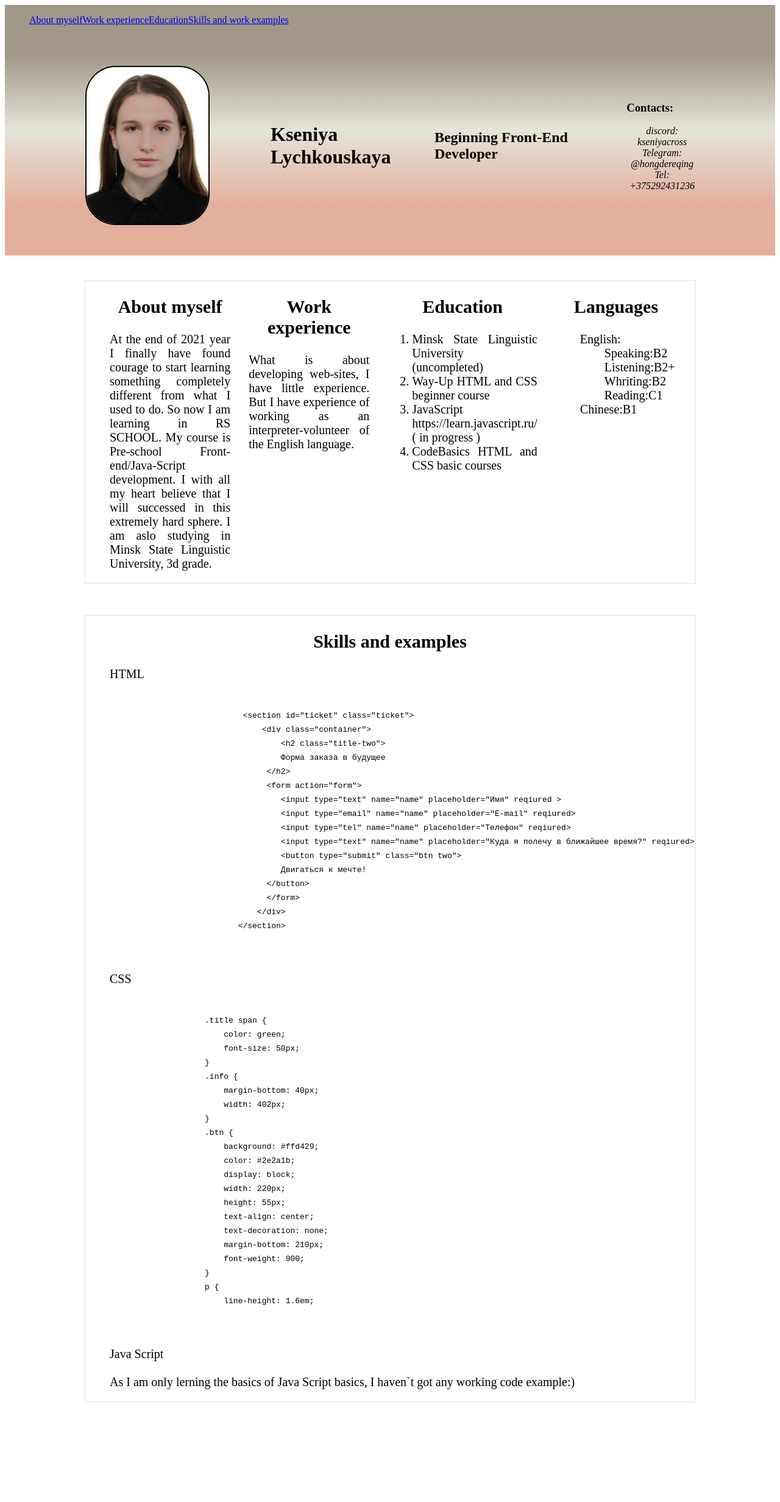
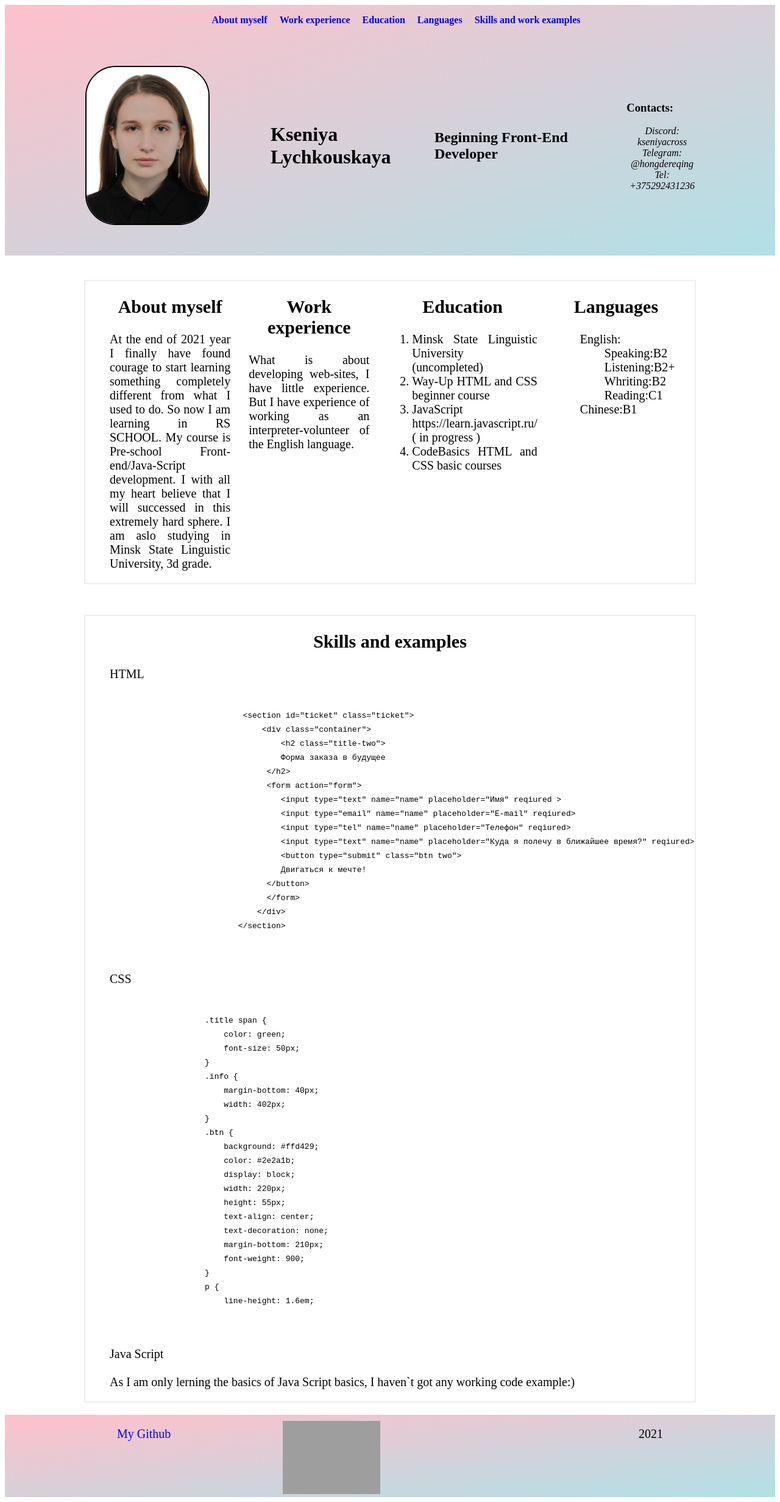
Before and after one commit to Kseniyacross/rsschool-cv, a plain HTML site: page index.html in a window 1280 px wide. Shown: the whole page at 61% size. Before the commit the page ends 2308 px from the top, so only its background shows below. Drawn offline with Linux system fonts and the light colour scheme; grey boxes are pictures that could not be loaded.

Commit message:
feat:add footer

```diff
--- a/index.html
+++ b/index.html
@@ -3,7 +3,7 @@
 <head>
 	<meta charset="UTF-8">
 	<meta name="viewport" content="width=device-width, initial-scale=1.0">
-	<title>Document</title>
+	<title>CV</title>
    <link href="https://fonts.googleapis.com/css2?family=Open+Sans&family=Ubuntu:wght@700&display=swap" rel="stylesheet">
    <link rel="stylesheet" href="style.css">
    <meta name="viewport" content="width=device-width, initial-scale=1">
@@ -12,10 +12,11 @@
 <header id="header">
     <nav class="menu">
         <ul class="menu">
-          <li><a href="#">About myself</a></li>
-          <li><a href="#">Work experience</a></li>
-          <li><a href="#">Education</a></li>
-          <li><a href="#">Skills and work examples</a></li>
+          <li class="item"><a href="#my-info">About myself</a></li>
+          <li class="item"><a href="#w-exp">Work experience</a></li>
+          <li class="item"><a href="#edu">Education</a></li>
+          <li class="item"><a href="#lang">Languages</a></li>
+          <li class="item"><a href="#skill">Skills and work examples</a></li>
         </ul>
       </nav>
 <div class="container">
@@ -26,7 +27,7 @@
     <div class="contacts">
         <h3 class=>Contacts:</h3>
         <ul class="dtt">
-        <li>discord: kseniyacross</li>
+        <li>Discord: kseniyacross</li>
         <li>Telegram: @hongdereqing</li>
         <li>Tel: +375292431236</li>
         </ul>
@@ -37,19 +38,19 @@
 <main>
     <section  class="container" id="general-info">
      <div class="myself">
-         <h2 class="heading-two">About myself</h2>
+         <h2 class="heading-two"><a name="my-info"></a> About myself</h2>
          <p>At the end of 2021 year I finally have found courage to start learning something completely different from what I used to do. So now I am learning in RS SCHOOL. My course is Pre-school Front-end/Java-Script development. I with all my heart believe that I will successed in this extremely hard sphere.
         I am aslo studying in Minsk State Linguistic University, 3d grade.
          </p>
     </div>
  <div class="w-experience">
-     <h2 class="heading-two">Work experience</h2>
+     <h2 class="heading-two"><a name="w-exp"></a> Work experience</h2>
      <p>
         What is about developing web-sites, I have little experience. But I have experience of working as an interpreter-volunteer of the English language.
      </p>
  </div>
     <div class="education">
-        <h2 class="heading-two">Education</h2>
+        <h2 class="heading-two"><a name="edu"></a> Education</h2>
         <ol>
             <li>Minsk State Linguistic University (uncompleted)</li>
             <li>Way-Up HTML and CSS beginner course</li>
@@ -58,7 +59,7 @@
         </ol>
     </div>
     <div class="languages">
-        <h2 class="heading-two">Languages</h2>
+        <h2 class="heading-two"><a name="lang"></a> Languages</h2>
         <ul>
             <li>English:
                 <ul>
@@ -73,7 +74,7 @@
     </div>
     </section>
 <section class="container" id="skills-and-code">
-    <h2 class="heading-two">Skills and examples</h2>
+    <h2 class="heading-two"><a name="skill"></a> Skills and examples</h2>
     <ul class="skills">
          <li>HTML
                  <pre>
@@ -129,5 +130,13 @@
          </li>
     </ul>
 </section>
+
+<footer>
+    <section class="footer">
+     <a href="https://github.com/Kseniyacross"><p>My Github</p></a>
+     <a href="https://rs.school/js/"><img src="https://rs.school/images/rs_school_js.svg" alt="rsschool" class="logo"></a>
+     <p class="year">2021</p>
+    </section>
+</footer>
 </main>
 </body>
--- a/style.css
+++ b/style.css
@@ -23,7 +23,7 @@
     font-style: oblique;
 }
 #header{
-    background: linear-gradient(to top, #E4AF9D 20%, #E4E4D8 50%, #A19887 80%);
+    background: linear-gradient(to top left, powderblue, pink);
 }
 .myself{
     width:300px;
@@ -53,6 +53,11 @@ main{
 }
 .menu{
     display: flex;
+    justify-content: space-around;
+}
+.item{
+    margin-right: 20px;
+    font-weight: 600;
 }
 .languages{
     display: block;
@@ -75,3 +80,21 @@ main{
 ul{
     list-style-type: none;
 }
+.logo{
+    width: 40%;
+    height: auto;
+    padding-top: 10px;
+}
+.footer{
+    display: flex;
+    justify-content: space-evenly;
+    margin-top: 20px;
+    background: linear-gradient(to top left, powderblue, pink);
+}
+a{
+    text-decoration: none;
+}
+a:hover{
+    color: teal;
+    text-decoration: underline;
+}
```
